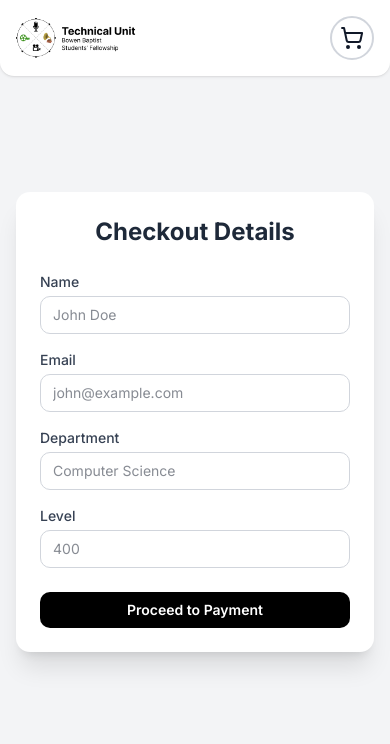
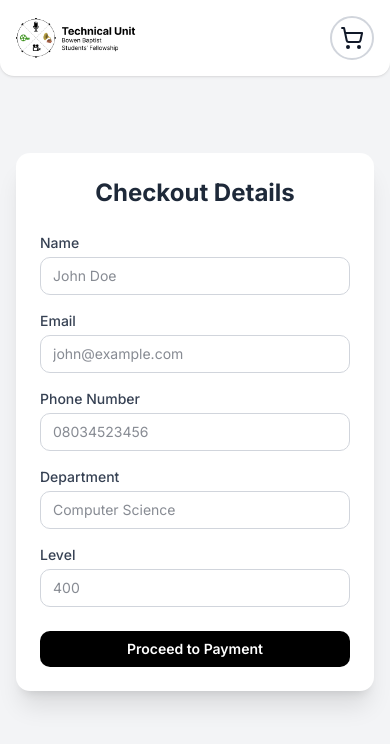
Before and after one commit to PRIZT21/Technical-Unit-Merch, a Next.js app in the folder merchstore/: page /Checkout in a window 390 px wide. Shown: the top 744 px of the page. Built offline with nearby package versions, Linux system fonts and the light colour scheme; no server answers; the database is empty.

Commit message:
add phone number to checkout details

```diff
--- a/merchstore/app/api/paystack/initialize/route.ts
+++ b/merchstore/app/api/paystack/initialize/route.ts
@@ -2,6 +2,7 @@ import { NextResponse } from "next/server";
 
 type InitializeBody = {
 	name?: unknown;
+	phoneNumber?: unknown;
 	department?: unknown;
 	level?: unknown;
 	totalQty?: unknown;
@@ -35,6 +36,7 @@ export async function POST(req: Request) {
 	}
 
 	const name = body.name;
+	const phoneNumber = body.phoneNumber;
 	const department = body.department;
 	const level = body.level;
 	const email = body.email;
@@ -44,6 +46,7 @@ export async function POST(req: Request) {
 
 	if (
 		!isNonEmptyString(name) ||
+		!isNonEmptyString(phoneNumber) ||
 		!isNonEmptyString(department) ||
 		!isNonEmptyString(level) ||
 		!isNonEmptyString(email) ||
@@ -75,6 +78,7 @@ export async function POST(req: Request) {
 				callback_url: `${siteUrl.replace(/\/$/, "")}/verify-payment`,
 				metadata: {
 					customerName: name,
+					phoneNumber,
 					department,
 					level,
 					cartItems,
--- a/merchstore/app/api/paystack/verify/[reference]/route.ts
+++ b/merchstore/app/api/paystack/verify/[reference]/route.ts
@@ -1,5 +1,6 @@
 import { NextResponse } from "next/server";
 import { supabaseAdmin } from "@/lib/supabaseAdmin";
+import { sendOrderConfirmation } from "@/lib/emailService";
 
 type VerifyResponse = {
 	status?: boolean;
@@ -10,6 +11,7 @@ type VerifyResponse = {
 		customer?: { email?: string };
 		metadata?: {
 			customerName?: string;
+			phoneNumber?: string;
 			department?: string;
 			level?: string;
 			totalQuantity?: number;
@@ -116,6 +118,7 @@ export async function GET(
 				paystackReference: reference,
 				status: "success",
 				customerName: metadata.customerName ?? null,
+				phoneNumber: metadata.phoneNumber ?? null,
 				department: metadata.department ?? null,
 				level: metadata.level ?? null,
 				totalQuantity: metadata.totalQuantity ?? 0,
@@ -129,6 +132,25 @@ export async function GET(
 				{ error: "Order save failed", details: error.message },
 				{ status: 500 },
 			);
+		}
+
+		const email = result.data.customer?.email;
+		if (email) {
+			await sendOrderConfirmation(email, {
+				customerName: metadata.customerName ?? "Customer",
+				phoneNumber: metadata.phoneNumber,
+				reference,
+				totalAmount: (result.data.amount ?? 0) / 100,
+				orderItems: Array.isArray(metadata.cartItems)
+					? (metadata.cartItems as {
+							quantity: number;
+							name: string;
+							color: string;
+							size: string;
+							price: number;
+						}[])
+					: [],
+			});
 		}
 	}
 
--- a/merchstore/app/api/paystack/webhook/route.ts
+++ b/merchstore/app/api/paystack/webhook/route.ts
@@ -1,6 +1,7 @@
 import crypto from "crypto";
 import { NextResponse } from "next/server";
 import { supabaseAdmin } from "@/lib/supabaseAdmin";
+import { sendOrderConfirmation } from "@/lib/emailService";
 
 type PaystackWebhookEvent = {
 	event?: string;
@@ -8,6 +9,7 @@ type PaystackWebhookEvent = {
 		reference?: string;
 		metadata?: {
 			customerName?: string;
+			phoneNumber?: string;
 			department?: string;
 			level?: string;
 			totalQuantity?: number;
@@ -85,6 +87,7 @@ export async function POST(req: Request) {
 			{
 				customerEmail: event.data?.customer?.email ?? null,
 				customerName: metadata.customerName ?? null,
+				phoneNumber: metadata.phoneNumber ?? null,
 				department: metadata.department ?? null,
 				level: metadata.level ?? null,
 				totalQuantity: metadata.totalQuantity ?? 0,
@@ -101,6 +104,25 @@ export async function POST(req: Request) {
 				{ status: 500 },
 			);
 		}
+
+		const email = event.data?.customer?.email;
+		if (email) {
+			await sendOrderConfirmation(email, {
+				customerName: metadata.customerName ?? "Customer",
+				phoneNumber: metadata.phoneNumber,
+				reference,
+				totalAmount: (event.data?.amount ?? 0) / 100,
+				orderItems: Array.isArray(metadata.cartItems)
+					? (metadata.cartItems as {
+							quantity: number;
+							name: string;
+							color: string;
+							size: string;
+							price: number;
+						}[])
+					: [],
+			});
+		}
 	}
 
 	// ACKNOWLEDGMENT: Paystack needs a 200 OK or they will keep retrying
--- a/merchstore/components/Payment.tsx
+++ b/merchstore/components/Payment.tsx
@@ -13,6 +13,12 @@ import { Skeleton } from "@/components/ui/skeleton";
 const schema = z.object({
 	name: z.string().trim().min(2, "Name must be at least 2 characters"),
 	email: z.email("Invalid email address"),
+	phoneNumber: z
+		.string()
+		.trim()
+		.min(7, "Enter a valid phone number")
+		.max(15, "Phone number is too long")
+		.regex(/^[\d\s\+\-\(\)]+$/, "Enter a valid phone number"),
 	department: z
 		.string()
 		.trim()
@@ -88,6 +94,7 @@ export default function PayStackPayment() {
 		defaultValues: {
 			name: "",
 			email: "",
+			phoneNumber: "",
 			department: "",
 			level: "",
 		},
@@ -108,6 +115,7 @@ export default function PayStackPayment() {
 				body: JSON.stringify({
 					name: values.name,
 					email: values.email,
+					phoneNumber: values.phoneNumber,
 					department: values.department,
 					level: values.level,
 					totalQty,
@@ -207,6 +215,23 @@ export default function PayStackPayment() {
 
 					<div>
 						<label className="mb-1 block text-sm font-medium text-gray-700">
+							Phone Number
+						</label>
+						<input
+							{...register("phoneNumber")}
+							type="number"
+							placeholder="08034523456"
+							className="w-full rounded-lg border border-gray-300 px-3 py-2 text-sm text-gray-900 outline-none ring-0 transition focus:border-black"
+						/>
+						{errors.phoneNumber && (
+							<p className="mt-1 text-sm text-red-500">
+								{errors.phoneNumber.message}
+							</p>
+						)}
+					</div>
+
+					<div>
+						<label className="mb-1 block text-sm font-medium text-gray-700">
 							Department
 						</label>
 						<input
```
